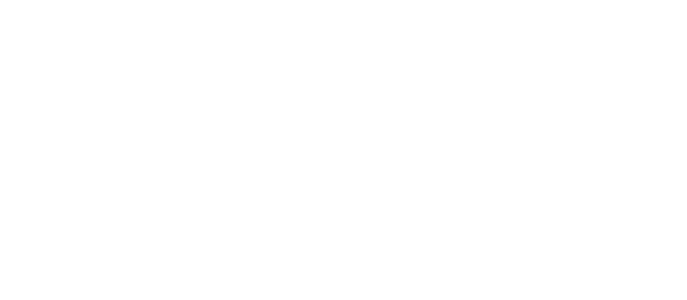
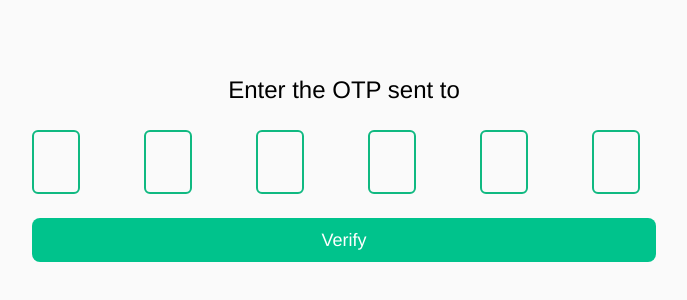
Before and after one commit to AdityaAgrawal-03/basis-form, a React (Create React App) app: page /verify in a window 1280 px wide. Before the commit this address had no page. Shown: the part 232-532 px from the top of the page, without its empty margins (296-983 px from the left). Built offline with nearby package versions, Linux system fonts and the light colour scheme.

Commit message:
feat: otp verification with new user

```diff
--- a/src/App.js
+++ b/src/App.js
@@ -1,7 +1,7 @@
 import React from 'react';
 import { Routes, Route } from "react-router-dom"
 import { useSelector } from 'react-redux';
-import { selectAuthStatus, Login } from "./features/index"
+import { selectAuthStatus, Login, VerifyOTP } from "./features/index"
 import './App.css';
 
 function App() {
@@ -9,9 +9,10 @@
   const status = useSelector(selectAuthStatus)
 
   return (
-    <div className="bg-coolGray">
+    <div className="bg-coolGray min-h-screen">
       <Routes>
         <Route path="/" element={<Login />} />
+        <Route path="/verify" element={<VerifyOTP />} />
       </Routes>
     </div>
   );
--- a/src/features/auth/Login.jsx
+++ b/src/features/auth/Login.jsx
@@ -1,4 +1,5 @@
 import { useState } from "react";
+import { useNavigate } from "react-router-dom";
 import { send } from "emailjs-com";
 import {
   SERVICE_ID,
@@ -6,16 +7,17 @@
   USER_ID,
   VALIDATE_EMAIL,
 } from "../../utils/constant";
-import { verifyEmail } from "../index"
+import { verifyEmail, addEmail } from "../index";
 import { useDispatch } from "react-redux";
 
 export function Login() {
   const [email, setEmail] = useState("");
+
   const dispatch = useDispatch();
+  const navigate = useNavigate();
 
   const sendEmail = (e) => {
     e.preventDefault();
-    console.log("here");
 
     send(
       SERVICE_ID,
@@ -25,16 +27,20 @@
       },
       USER_ID
     )
-      .then((response) => console.log(response))
+      .then(
+        (response) =>
+          response.status === 200 && navigate("/verify", { replace: true })
+      )
       .catch((error) => console.error(error));
 
-    dispatch(verifyEmail({ email }))
+    dispatch(addEmail(email));
+    dispatch(verifyEmail({ email }));
 
     setEmail("");
   };
 
   return (
-    <div className="flex items-center justify-center min-h-screen">
+    <div className="flex items-center justify-center h-screen">
       <form className="w-full md:w-1/3 rounded-lg flex flex-col p-4">
         <label className="md:text-2xl">Enter your email ID: </label>
         <input
@@ -43,6 +49,7 @@
           value={email}
           onChange={(e) => setEmail(e.target.value)}
         />
+
         <button
           type="button"
           className={
--- /dev/null
+++ b/src/features/auth/VerifyOTP.jsx
@@ -0,0 +1,109 @@
+import { useState } from "react";
+import { useDispatch } from "react-redux";
+import { useSelector } from "react-redux";
+import { selectEmail, selectToken, verifyOtp } from "../index";
+
+export function VerifyOTP() {
+  const email = useSelector(selectEmail);
+  const token = useSelector(selectToken);
+  const [otp, setOtp] = useState({
+    valueOne: "",
+    valueTwo: "",
+    valueThree: "",
+    valueFour: "",
+    valueFive: "",
+    valueSix: "",
+  });
+
+  const dispatch = useDispatch();
+
+  const checkOtp = () => {
+    let verificationCode =
+      otp.valueOne +
+      otp.valueTwo +
+      otp.valueThree +
+      otp.valueFour +
+      otp.valueFive +
+      otp.valueSix;
+
+    dispatch(
+      verifyOtp({
+        email: email,
+        token: token,
+        verificationCode: verificationCode,
+      })
+    );
+  };
+
+  return (
+    <div className="flex flex-col items-center justify-center h-screen p-4 text-sm md:text-2xl">
+      <p>
+        Enter the OTP sent to <strong> {email} </strong>
+      </p>
+      <div className="flex w-full md:w-1/2 h-20 justify-between  mt-4">
+        <div className="h-16 w-12 border-2 border-green-500 rounded-md mt-2 md:mr-4">
+          <input
+            type="text"
+            maxLength="1"
+            className="otp-box"
+            value={otp.valueOne}
+            onChange={(e) => setOtp({ ...otp, valueOne: e.target.value })}
+          />
+        </div>
+        <div className="h-16 w-12 border-2 border-green-500 rounded-md mt-2 md:mr-4">
+          <input
+            type="text"
+            maxLength="1"
+            className="otp-box"
+            value={otp.valueTwo}
+            onChange={(e) => setOtp({ ...otp, valueTwo: e.target.value })}
+          />
+        </div>
+
+        <div className="h-16 w-12 border-2 border-green-500 rounded-md mt-2 md:mr-4">
+          <input
+            type="text"
+            maxLength="1"
+            className="otp-box"
+            value={otp.valueThree}
+            onChange={(e) => setOtp({ ...otp, valueThree: e.target.value })}
+          />
+        </div>
+        <div className="h-16 w-12 border-2 border-green-500 rounded-md mt-2 md:mr-4">
+          <input
+            type="text"
+            maxLength="1"
+            className="otp-box"
+            value={otp.valueFour}
+            onChange={(e) => setOtp({ ...otp, valueFour: e.target.value })}
+          />
+        </div>
+        <div className="h-16 w-12 border-2 border-green-500 rounded-md mt-2 md:mr-4">
+          <input
+            type="text"
+            maxLength="1"
+            className="otp-box"
+            value={otp.valueFive}
+            onChange={(e) => setOtp({ ...otp, valueFive: e.target.value })}
+          />
+        </div>
+
+        <div className="h-16 w-12 border-2 border-green-500 rounded-md mt-2 md:mr-4">
+          <input
+            type="text"
+            maxLength="1"
+            className="otp-box"
+            value={otp.valueSix}
+            onChange={(e) => setOtp({ ...otp, valueSix: e.target.value })}
+          />
+        </div>
+      </div>
+      <button
+        className="bg-basis text-white mt-4 rounded-lg px-4 py-2 w-full text-lg hover:bg-green-600 md:w-1/2"
+        onClick={(e) => checkOtp(e)}
+      >
+        Verify
+      </button>
+    </div>
+  );
+}
--- a/src/features/auth/authSlice.js
+++ b/src/features/auth/authSlice.js
@@ -1,42 +1,81 @@
 import { createSlice, createAsyncThunk } from "@reduxjs/toolkit";
 import axios from "axios";
-import { BASE_URL } from "../../utils/constant"
+import { BASE_URL } from "../../utils/constant";
 
-export const verifyEmail = createAsyncThunk("auth/verifyEmail", async ({ email }) => {
-  const response = await axios.post(`${BASE_URL}/users/email`, {
-    email: email
-  })
+export const verifyEmail = createAsyncThunk(
+  "auth/verifyEmail",
+  async ({ email }) => {
+    const response = await axios.post(`${BASE_URL}/users/email`, {
+      email: email,
+    });
 
-  console.log(response)
-  return response.data.results;
-})
+    return response.data.results;
+  }
+);
+
+export const verifyOtp = createAsyncThunk(
+  "auth/verifyToken",
+  async ({ email, token, verificationCode }) => {
+    const {
+      data: { success, results },
+    } = await axios.put(`${BASE_URL}/users/email/verify`, {
+      email,
+      token,
+      verificationCode,
+    });
+
+    console.log(success, results)
+
+    return { success, results };
+  }
+);
 
 export const authSlice = createSlice({
   name: "auth",
   initialState: {
     status: "idle",
+    email: "",
     token: null,
     isLogin: false,
-    error: null
+    error: null,
+  },
+  reducers: {
+    addEmail: (state, action) => {
+      state.email = action.payload;
+    },
   },
   extraReducers: {
     [verifyEmail.pending]: (state) => {
-      state.status = "pending"
+      state.status = "pending";
     },
     [verifyEmail.fulfilled]: (state, action) => {
       state.status = "fulfilled";
       state.token = action.payload.token;
-      state.isLogin = action.payload.isLogin
+      state.isLogin = action.payload.isLogin;
     },
     [verifyEmail.rejected]: (state, action) => {
       state.status = "rejected";
       state.error = action.error.message;
+    },
+    [verifyOtp.pending]: (state) => {
+      state.status = "pending";
+    },
+    [verifyOtp.fulfilled]: (state, action) => {
+      state.status = "fufilled";
+      state.isLogin = action.payload.isLogin
+    },
+    [verifyOtp.rejected]: (state, action) => {
+      state.status = "rejected";
+      state.error = action.error.message;
     }
-  }
-})
+  },
+});
+
+export const { addEmail } = authSlice.actions;
 
 export const selectAuthStatus = (state) => state.auth.status;
 export const selectToken = (state) => state.auth.token;
 export const selectIsLogin = (state) => state.auth.isLogin;
+export const selectEmail = (state) => state.auth.email;
 
 export default authSlice.reducer;
--- a/src/features/index.js
+++ b/src/features/index.js
@@ -1,8 +1,12 @@
 export { Login } from "./auth/Login";
+export { VerifyOTP } from "./auth/VerifyOTP"
 
 export {
   selectAuthStatus,
   selectIsLogin,
   selectToken,
   verifyEmail,
+  addEmail,
+  selectEmail,
+  verifyOtp
 } from "./auth/authSlice";
--- a/src/index.css
+++ b/src/index.css
@@ -3,6 +3,16 @@
 @tailwind components;
 @tailwind utilities;
 
+* {
+  box-sizing: border-box;
+}
+
 body {
   font-family: Avenir,Avenir,"Avenir","Helvetica";
 }
+
+@layer components {
+  .otp-box {
+    @apply w-full p-2 outline-none text-lg text-center my-2 bg-transparent
+  }
+}
```
